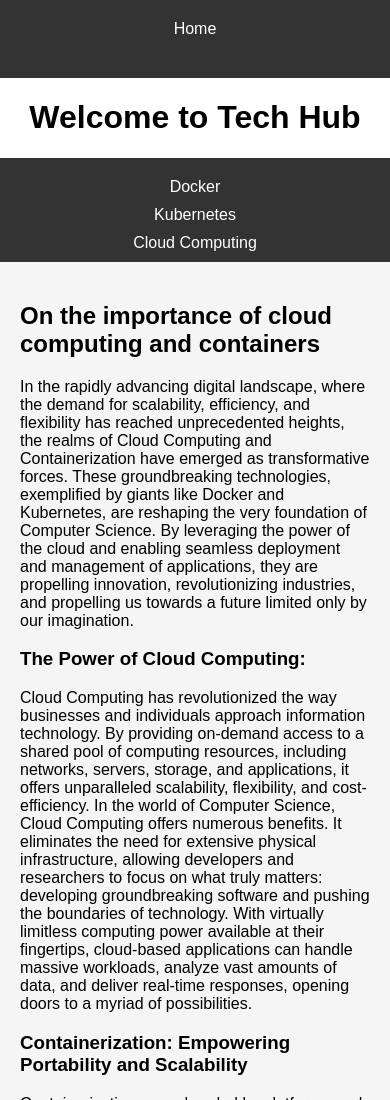
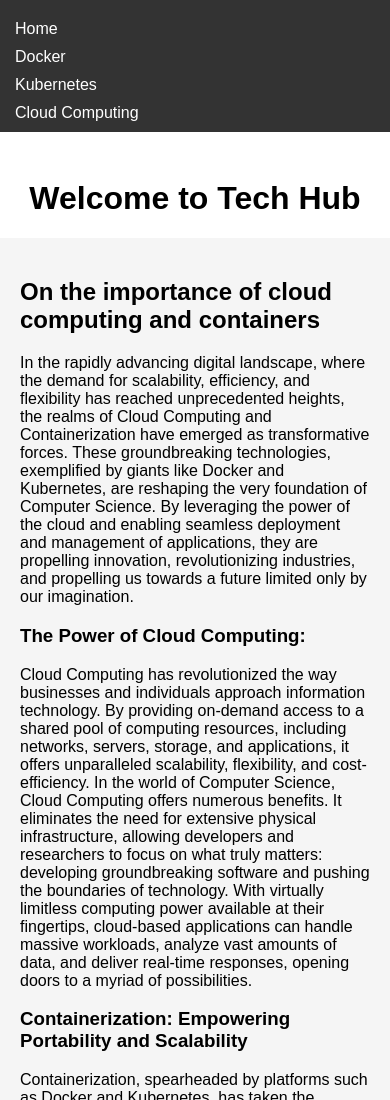
Before and after one commit to Skydeke/website_cloud, a plain HTML site: page index.html in a window 390 px wide. Shown: the top 1100 px of the page. Drawn offline with Linux system fonts and the light colour scheme.

Commit message:
Nav-Bar stays on scroll

```diff
--- a/index.html
+++ b/index.html
@@ -24,9 +24,10 @@
     <main>
         <h1>Welcome to Tech Hub</h1>
 
-        <nav class="!hide-when-small">
-            <ul>
+        <nav class="!hide-when-small hide-when-big">
+            <ul class="!hide-when-small hide-when-big">
                 <!--  Only shown viewport < 576px-->
+                <li><a href="/index.html" class="!hide-when-small hide-when-big">Home</a></li>
                 <li><a href="/docker.html" class="!hide-when-small hide-when-big">Docker</a></li>
                 <li><a href="/kubernetis.html" class="!hide-when-small hide-when-big">Kubernetes</a></li>
                 <li><a href="/cloudcomputing.html" class="!hide-when-small hide-when-big">Cloud Computing</a></li>
--- a/landingpage.css
+++ b/landingpage.css
@@ -7,12 +7,16 @@ body {
 
 h1 {
     text-align: center;
+    margin-top: 80px;
 }
 
 nav {
     background-color: #333;
     color: #fff;
     padding: 10px;
+    width: 100%;
+    top: 0px;
+    position: fixed;
 }
 
 nav ul {
@@ -90,6 +94,19 @@ nav ul li a:hover:before {
     nav ul {
         flex-direction: column;
         align-items: center;
+    }
+
+    nav ul li{
+        display: block;
+    }
+
+    nav ul li a {
+        display: block;
+    }
+
+    h1 {
+        text-align: center;
+        margin-top: 180px;
     }
 
     .hide-when-small {
```
Also changed, not shown: cloudcomputing.html (+3 -2 lines), docker.html (+3 -2 lines), kubernetis.html (+3 -2 lines).
